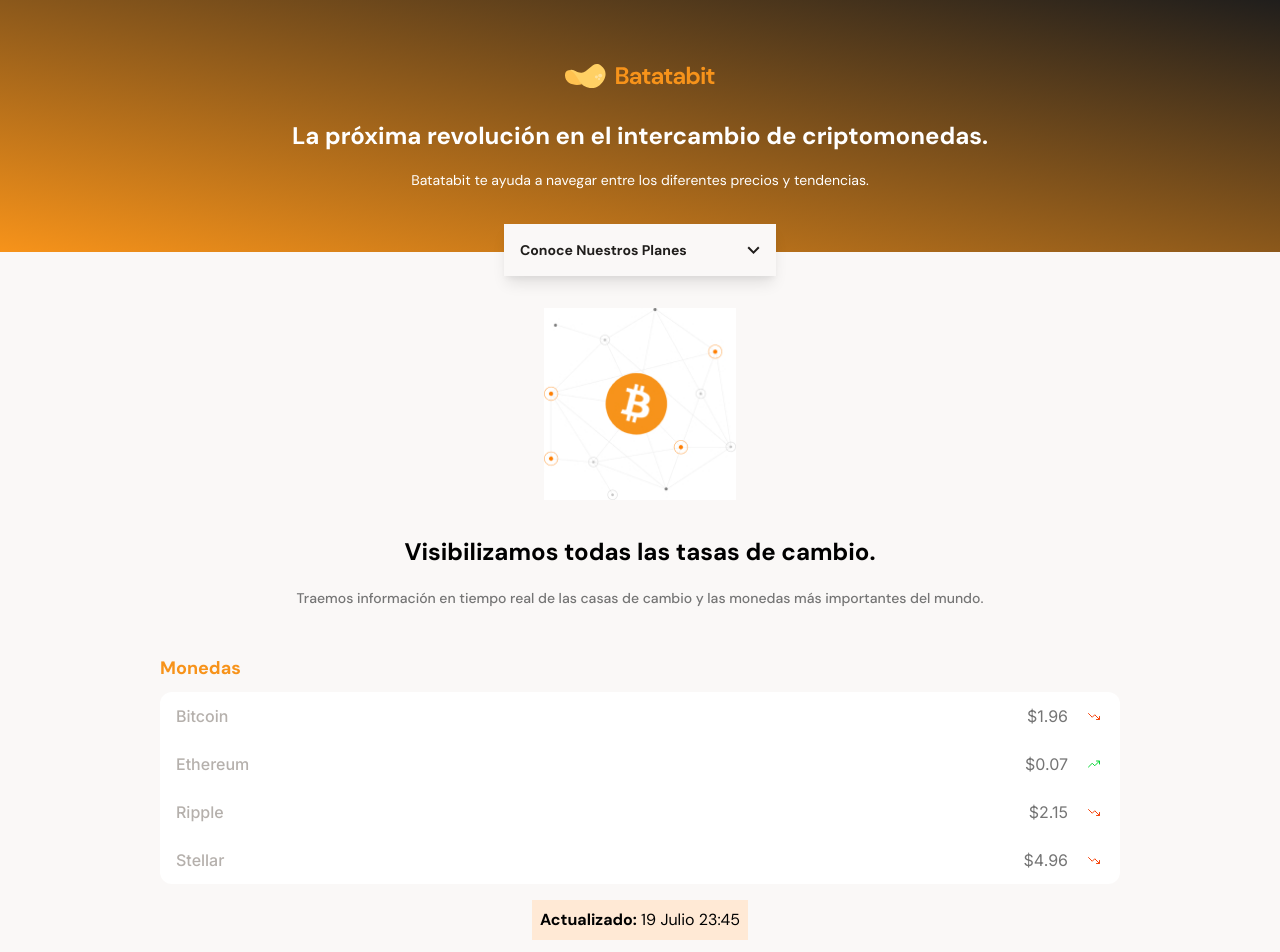
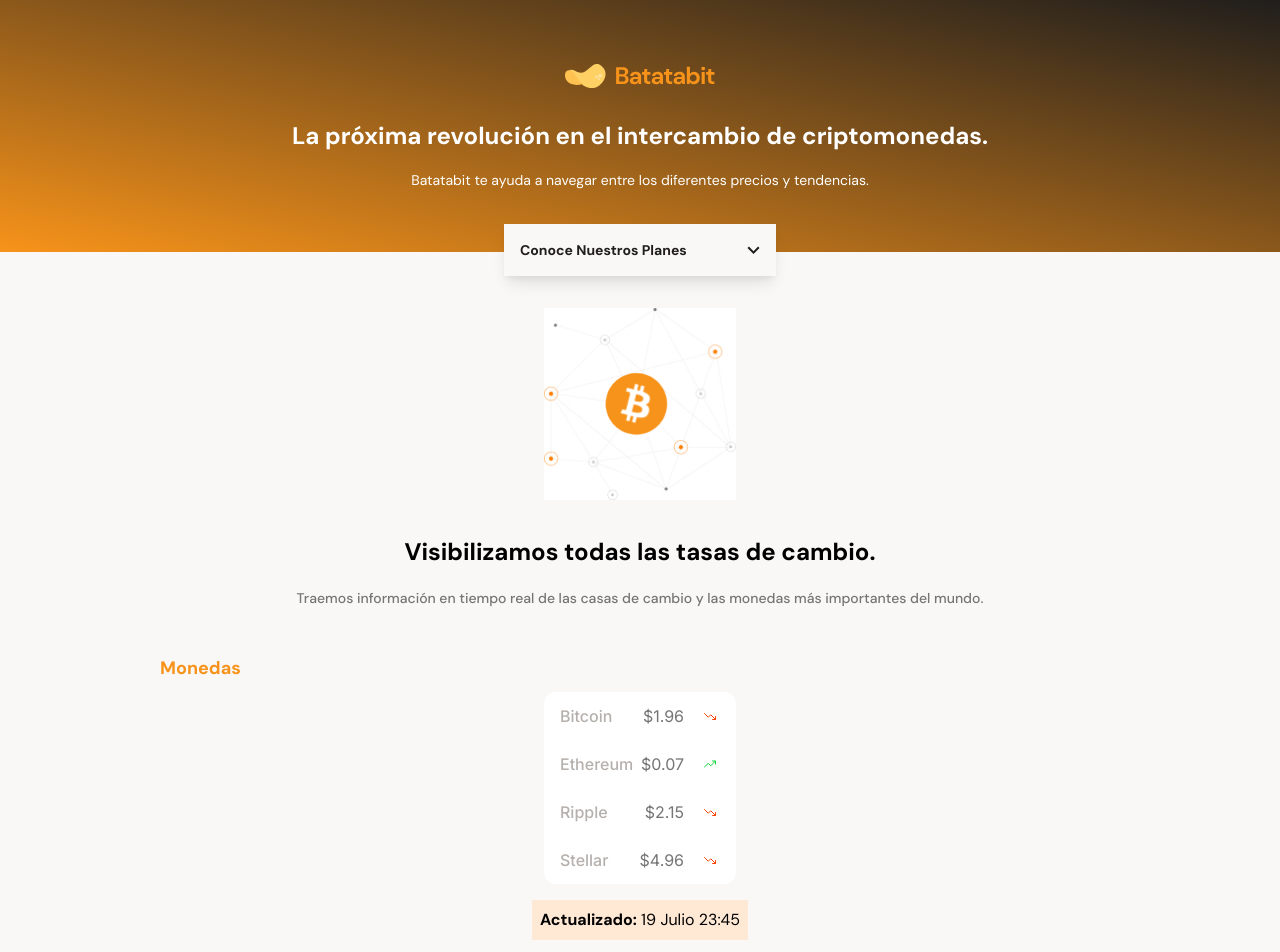
Before and after one commit to ArzCorp/batata-bit, a Next.js app: page / in a window 1280 px wide. Shown: the top 952 px of the page. Built offline with nearby package versions, Linux system fonts and the light colour scheme.

Commit message:
📱 exchange rate responsive completed

```diff
--- a/components/exchange-rate/index.js
+++ b/components/exchange-rate/index.js
@@ -19,8 +19,9 @@ const ExchangeRate = () => {
         <h2 className="font-bold mb-3 text-lg text-orange-bitcoin leading-6 text-left">
           Monedas
         </h2>
+        <div className="max-w-full md:max-w-min mx-auto">
           <div
-          className={`${Style.grid} bg-white font-inter text-base rounded-xl pl-4 px-2 text-gray-50 font-normal`}
+            className={`${Style.grid} bg-white font-inter w-48 text-base rounded-xl pl-4 px-2 text-gray-50 font-normal`}
           >
             <p className="py-3 font-medium">Bitcoin</p>
             <p className="py-3 pr-2 text-right text-gray-150">$1.96</p>
@@ -35,6 +36,7 @@ const ExchangeRate = () => {
             <p className="py-3 pr-2 text-right text-gray-150">$4.96</p>
             <span className="my-auto m-3 block text-right bg-trending-down w-3 h-3"></span>
           </div>
+        </div>
         <div className="max-w-max bg-orange-soft mt-4 p-2 mx-auto">
           <h3>
             <span className="font-extrabold">Actualizado:</span> 19 Julio 23:45
```
Lines whose indentation alone changed are shown as unchanged.
